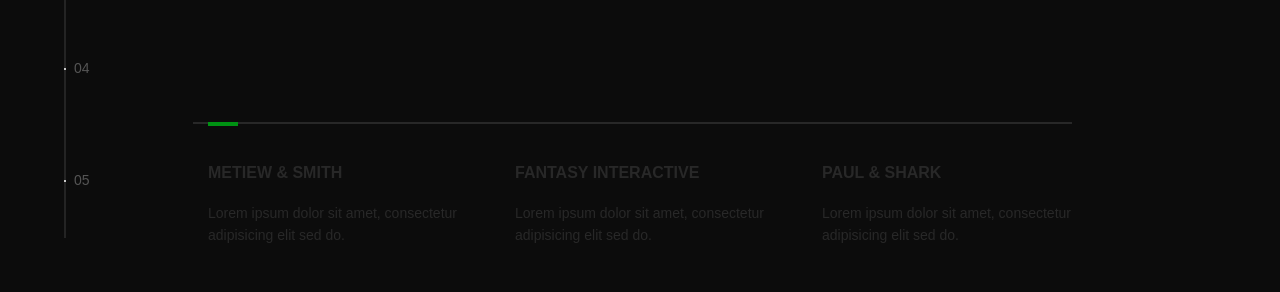
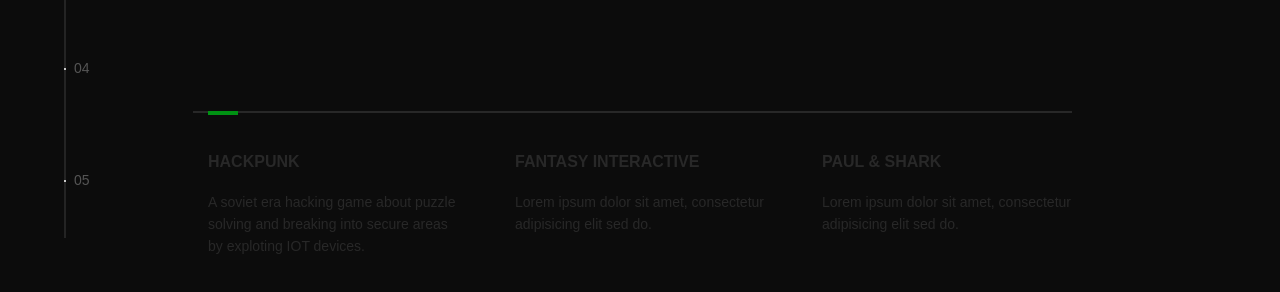
Before and after one commit to Sanokei/Sideways-Turtle-Website, a plain HTML site: page index.html in a window 1280 px wide. Shown: the part 442-734 px from the top of the page. Drawn offline with nearby package versions, Linux system fonts and the light colour scheme.

Commit message:
added a mention of hackpunk

```diff
--- a/index.html
+++ b/index.html
@@ -83,8 +83,8 @@
               </div>
                 <div class="intro--options">
                   <a href="#0">
-                    <h3>Metiew &amp; Smith</h3>
-                    <p>Lorem ipsum dolor sit amet, consectetur adipisicing elit sed do.</p>
+                    <h3>Hackpunk</h3>
+                    <p>A soviet era hacking game about puzzle solving and breaking into secure areas by exploting IOT devices.</p>
                   </a>
                   <a href="#0">
                     <h3>Fantasy interactive</h3>
```
